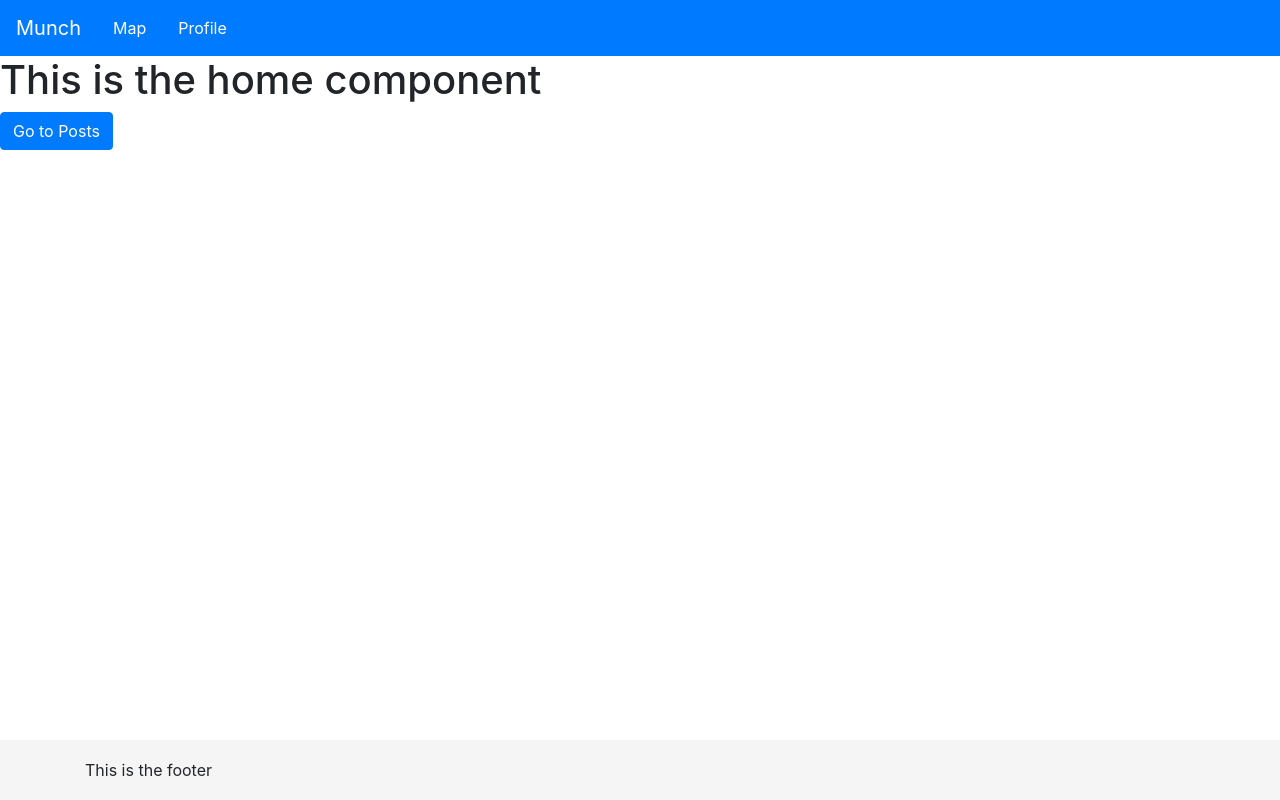
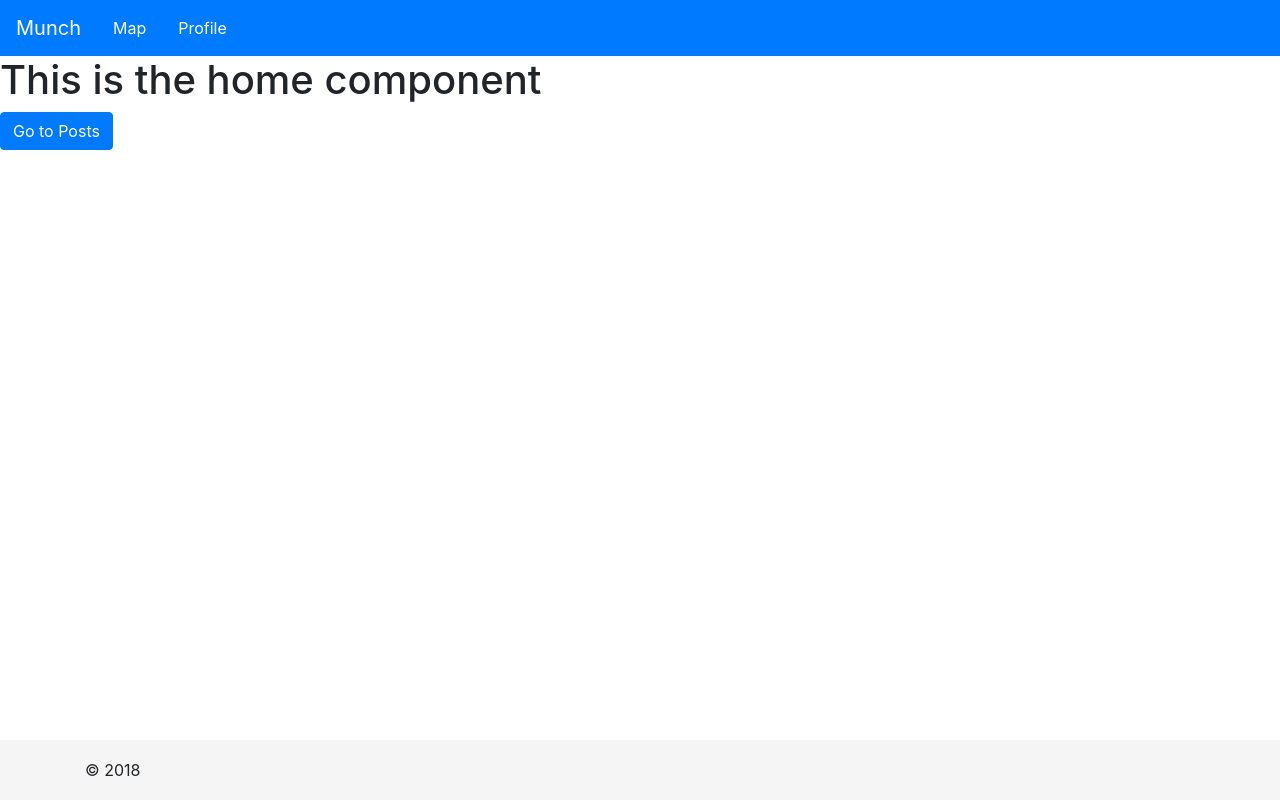
Before and after one commit to benAkehurst/food-search-v2, an Angular app in the folder food-search/: page /home in a window 1280 px wide. Built offline with nearby package versions, Linux system fonts and the light colour scheme.

Commit message:
added current year to footer

```diff
--- a/food-search/src/app/Components/FooterComponent/footer.component.html
+++ b/food-search/src/app/Components/FooterComponent/footer.component.html
@@ -1,5 +1,5 @@
 <footer class="footer">
     <div class="container">
-        <span>This is the footer</span>
+        <span>&#169; {{ this.currentYear | date:'y' }}</span>
     </div>
 </footer>
--- a/food-search/src/app/Components/FooterComponent/footer.component.ts
+++ b/food-search/src/app/Components/FooterComponent/footer.component.ts
@@ -5,6 +5,7 @@ import { Router } from '@angular/router';
 import { ActivatedRoute } from '@angular/router';
 import { FormGroup, AbstractControl, FormBuilder, Validators } from '@angular/forms';
 import { NgModel } from '@angular/forms';
+import { DatePipe } from '@angular/common';
 
 @Component({
     selector: 'app-footer',
@@ -14,11 +15,16 @@ import { NgModel } from '@angular/forms';
 export class FooterComponent implements OnInit {
 
     constructor(private dataService: DataService, private router: Router) { }
-    places: any;
+    currentYear: Date;
 
     ngOnInit() {
 
+        this.getYear();
+    }
 
+    public getYear() {
+        const date = new Date();
+        this.currentYear = date;
     }
 
 }
```
